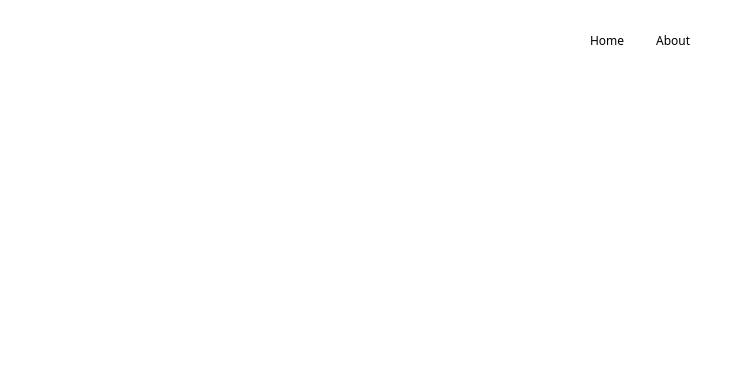
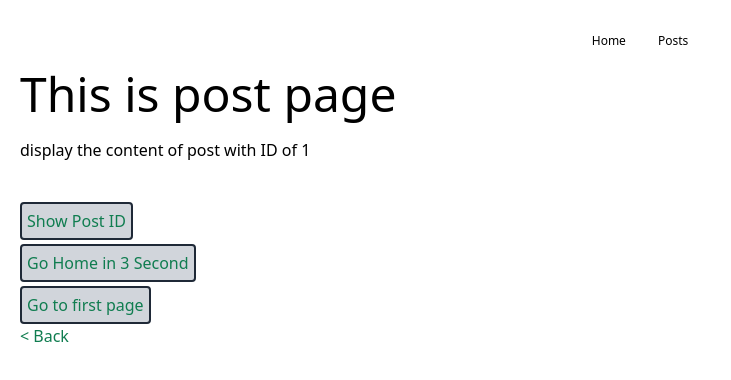
Before and after one commit to rezaulkarimrk/VueJs-3, a Vue app: page /postDetails/1 in a window 1280 px wide. Before the commit this address had no page. Shown: the top 380 px of the page, without its empty margins (0-731 px from the left). Built offline with nearby package versions, Linux system fonts and the light colour scheme.

Commit message:
Upadated

```diff
--- a/src/App.vue
+++ b/src/App.vue
@@ -6,7 +6,7 @@ import HelloWorld from './components/HelloWorld.vue'
 <template>
   <nav>
         <RouterLink class="active:text-green-400" to="/">Home</RouterLink>
-        <RouterLink to="/about">About</RouterLink>
+        <RouterLink to="/posts">Posts</RouterLink>
       </nav>
 
   <RouterView/>
--- a/src/assets/main.css
+++ b/src/assets/main.css
@@ -4,7 +4,10 @@
 
 @layer components{
     .btn{
-        @apply bg-green-500 leading-8 active:text-green-500 rounded ring-2 ring-slate-900 bg-slate-300
+        @apply bg-green-500 leading-8 active:text-green-500 rounded ring-2 ring-slate-900 bg-slate-300;
+    }
+    .font-s2xl {
+        @apply text-2xl
     }
 
 }
--- a/src/router/index.js
+++ b/src/router/index.js
@@ -10,10 +10,14 @@ const router = createRouter({
       component: HomeView
     },
     {
-      path: '/about',
-      name: 'about',
-
+      path: '/posts',
+      name: 'posts',
       component: () => import('../views/PostsView.vue')
+    },
+    {
+      path: '/postDetails/:id',
+      name: 'postDetails',
+      component: () => import('../views/PostsDetailView.vue')
     }
   ]
 })
--- a/src/views/HomeView.vue
+++ b/src/views/HomeView.vue
@@ -1,40 +1,61 @@
 <template>
   <div class="home">
-    <h2 class="text-3xl" >{{ counterApp }}</h2>
-    <h3 class="text-2xl" >{{counterData.title}}</h3>
+    <h2 ref="appTitleRef" class="text-3xl">{{ counterApp }}</h2>
+    <h3 class="text-2xl">{{ counterData.title }}</h3>
     <div class="flex justify-center">
       <button @click="decreaseCounter(2)" class="btn px-3">--</button>
-      <button @click="decreaseCounter(1)" class="btn px-3"> -</button>
-      <span class="counter">{{counterData.count}}</span>
+      <button @click="decreaseCounter(1)" class="btn px-3">-</button>
+      <span class="counter">{{ counterData.count }}</span>
       <h1></h1>
-      <button @click="increaseCounter(1, $event)" class="btn px-3"> +</button>
-      <button @click="increaseCounter(2)" class="btn px-3"> ++</button>
+      <button @click="increaseCounter(1, $event)" class="btn px-3">+</button>
+      <button @click="increaseCounter(2)" class="btn px-3">++</button>
     </div>
-    <p>This counting is {{oddOrEven}}</p>
+    <p>This counting is {{ oddOrEven }}</p>
   </div>
 
   <div class="grid justify-center mt-2">
     <h4 class="text-center text-2xl">Edit counter title:</h4>
-    <input v-autofocus v-model="counterData.title" type="text"class="border-2 border-gray-600 rounded-sm">
+    <input
+      v-autofocus
+      v-model="counterData.title"
+      type="text"
+      class="border-2 border-gray-600 rounded-sm"
+    />
   </div>
 </template>
-
 
 //composition api
 <script setup>
 /*
   imports
 */
-  import {ref, reactive, computed, watch, onMounted, onBeforeUnmount, onBeforeMount, onUnmounted, onBeforeUpdate, onUpdated} from 'vue';
-  import {vAutofocus} from '@/directives/vAutofocus';
+import {
+  ref,
+  reactive,
+  computed,
+  watch,
+  onMounted,
+  onBeforeUnmount,
+  onBeforeMount,
+  onUnmounted,
+  onBeforeUpdate,
+  onUpdated,
+  nextTick,
+} from "vue";
+import { vAutofocus } from "@/directives/vAutofocus";
 /*
   app title
 */
-  const counterApp = 'Amazing counter app'
+const counterApp = "Amazing counter app";
 
-  onMounted(() => {
-    console.log("Do stuff related to app title")
-  })
+const appTitleRef = ref(null);
+onMounted(() => {
+  console.log(`The app title is ${appTitleRef.value.offsetWidth} px`);
+});
+
+onMounted(() => {
+  console.log("Do stuff related to app title");
+});
 
 // const counter = ref(0),
 //   counterTitle = ref('My Counter:')
@@ -44,39 +65,45 @@
 */
 const counterData = reactive({
   count: 0,
-  title: 'My Counter'
-})
+  title: "My Counter",
+});
 
-watch(()=> counterData.count, (newCount) => {
-  if(newCount === 20) {
-    alert("Way to go! You made it to 20!!")
+watch(
+  () => counterData.count,
+  (newCount) => {
+    if (newCount === 20) {
+      alert("Way to go! You made it to 20!!");
+    }
   }
-})
+);
 
-const oddOrEven = computed (() => {
-  if(counterData.count === 0){
-    return ""
+const oddOrEven = computed(() => {
+  if (counterData.count === 0) {
+    return "";
+  } else if (counterData.count % 2) {
+    return "odd";
   }
-  else if(counterData.count % 2){
-    return 'odd'
-  }
-  return 'even'
-})
+  return "even";
+});
 
-const increaseCounter = (amount, e) => {
+const increaseCounter = async (amount, e) => {
   counterData.count += amount;
-}
+
+  nextTick;
+  await nextTick();
+  console.log("do something when counter has upadated in the dom");
+};
 
 const decreaseCounter = (amount) => {
   counterData.count -= amount;
-  if(counterData.count < 0){
+  if (counterData.count < 0) {
     counterData.count = 0;
   }
-}
+};
 
 onMounted(() => {
-    console.log("Do stuff related to app title")
-})
+  console.log("Do stuff related to app title");
+});
 
 /*
   directives
@@ -115,7 +142,6 @@ onUpdated(() => {
 //     counter.value--;
 //   }
 // }
-
 </script>
 <!--
 <script>
@@ -152,7 +178,6 @@ export default {
 }
 </script>
 -->
-
 
 //composition api
 <!--
@@ -207,9 +232,9 @@ export default {
   text-align: center;
   padding: 20px;
 }
-.btn, .counter{
+.btn,
+.counter {
   font-size: 40px;
   margin: 10px;
 }
-
 </style>
--- /dev/null
+++ b/src/views/PostsDetailView.vue
@@ -0,0 +1,65 @@
+<template>
+  <div class="ms-5 mt-5">
+    <h1 class="font-mediam text-5xl">This is post page</h1>
+    <p class="mt-5">display the content of post with ID of {{ $route.params.id }}</p>
+
+    <div class="text-[#107d50] font-medium mt-10">
+      <button
+        @click="showPostID"
+        class="p-[5px] border-2 border-gray-800 bg-gray-300 rounded"
+      >
+        Show Post ID
+      </button>
+    </div>
+    <div class="text-[#107d50] font-medium mt-1">
+      <button
+        @click="goHome3Second"
+        class="p-[5px] border-2 border-gray-800 bg-gray-300 rounded"
+      >
+        Go Home in 3 Second
+      </button>
+    </div>
+    <div class="text-[#107d50] font-medium mt-1">
+      <button
+        @click="goToFirstPost"
+        class="p-[5px] border-2 border-gray-800 bg-gray-300 rounded"
+      >
+        Go to first page
+      </button>
+    </div>
+    <p class="text-[#107d50] font-medium">
+      <RouterLink to="/posts"> &lt; Back</RouterLink>
+    </p>
+  </div>
+</template>
+
+<script setup>
+/*
+  imports
+*/
+import { useRoute, useRouter } from "vue-router";
+
+const route = useRoute();
+const router = useRouter();
+
+const showPostID = () => {
+  // console.log(route.params.id);
+  alert(`The ID of this post is: ${route.params.id}`);
+};
+
+const goHome3Second = () => {
+  setTimeout(() => {
+    // router.push("/");
+    router.push({ name: "home" });
+  }, 3000);
+};
+
+const goToFirstPost = () => {
+  router.push({
+    name: "postDetails",
+    params: {
+      id: "id1",
+    },
+  });
+};
+</script>
--- a/src/views/PostsView.vue
+++ b/src/views/PostsView.vue
@@ -1,15 +1,48 @@
 <template>
   <div class="ms-5 mt-5">
-    <h1>About</h1>
-    <textarea v-autofocus class="resize-none border-2 border-gray-600 h-40 w-80" ></textarea>
+    <h1 class="font-mediam text-5xl">Posts</h1>
+    <textarea
+      v-autofocus
+      class="resize-none border-2 border-gray-600 h-40 w-80"
+    ></textarea>
+  </div>
+  <div class="mt-5 ms-5">
+    <ul class="grid grid-flow-col justify-start gap-5 text-white">
+      <li v-for="post of posts" :key="post.id" class="bg-[#6B21A8] rounded-md py-2 px-5">
+        <RouterLink :to="`/postDetails/${post.id}`">{{ post.title }}</RouterLink>
+      </li>
+    </ul>
   </div>
 </template>
-
 
 <script setup>
 /*
   imports
 */
+import { ref } from "vue";
 // import {vAutofocus} from "@/directives/vAutofocus"
-import {vAutofocus} from '@/directives/vAutofocus';
+import { vAutofocus } from "@/directives/vAutofocus";
+
+const posts = ref([
+  {
+    id: "id1",
+    title: "Post 1",
+  },
+  {
+    id: "id2",
+    title: "Post 2",
+  },
+  {
+    id: "id3",
+    title: "Post 3",
+  },
+  {
+    id: "id4",
+    title: "Post 4",
+  },
+  {
+    id: "id5",
+    title: "Post 5",
+  },
+]);
 </script>
```
